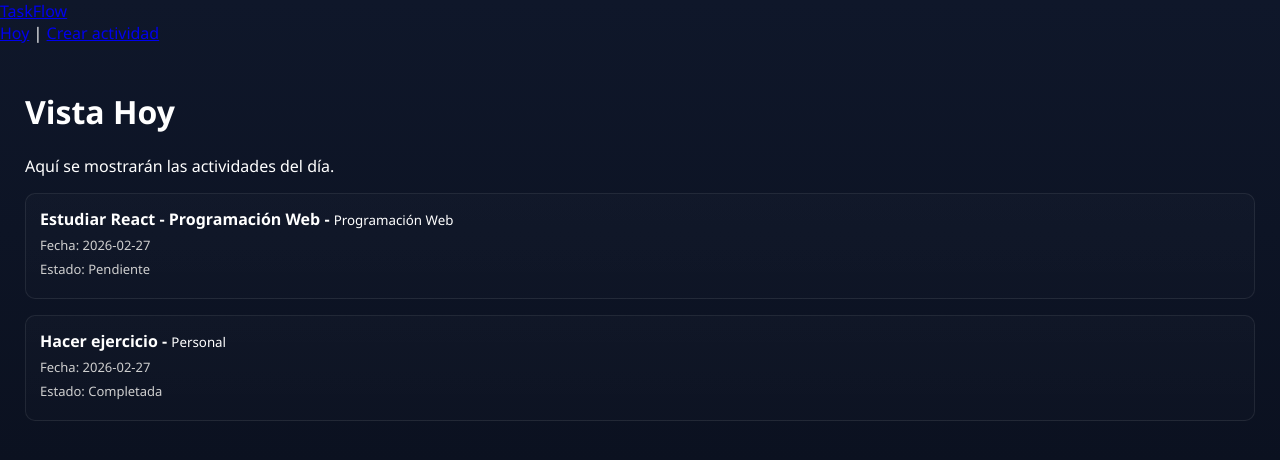
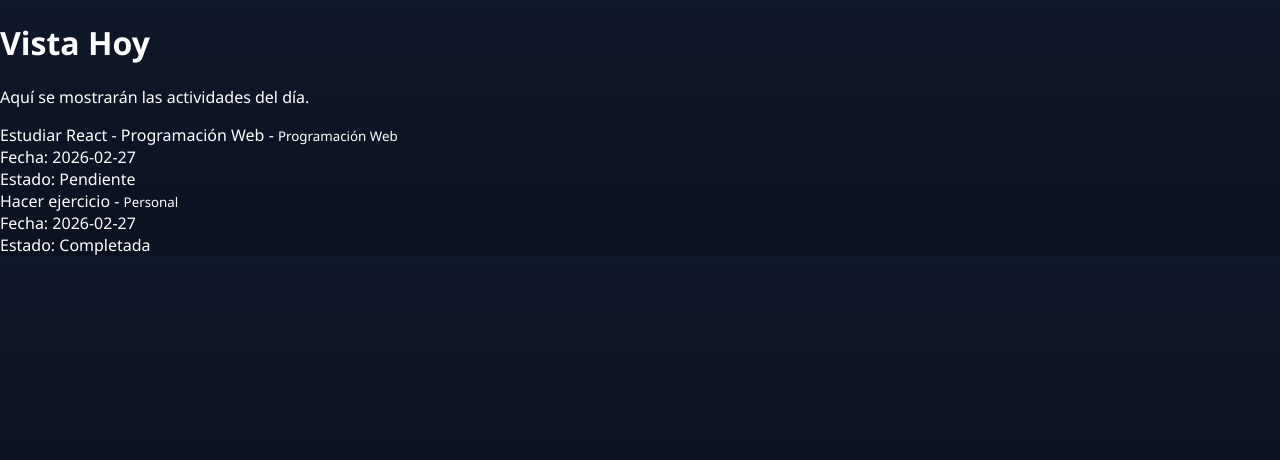
Before and after one commit to mariaescalona-blip/miniproyecto1, a React (Vite) app in the folder Frontend/: page / in a window 1280 px wide. Shown: the top 460 px of the page. Built offline with nearby package versions, Linux system fonts and the light colour scheme.

Commit message:
Update App.jsx

```diff
--- a/Frontend/src/App.jsx
+++ b/Frontend/src/App.jsx
@@ -1,24 +1,26 @@
-import React from 'react'
-import { Routes, Route, Link } from 'react-router-dom'
-import Hoy from './pages/Hoy.jsx'
-import CrearActividad from './pages/CrearActividad.jsx'
+import React from "react";
+import { Routes, Route } from "react-router-dom";
+
+import Hoy from "./pages/Hoy.jsx";
+import CrearActividad from "./pages/CrearActividad.jsx";
+
+function DetalleActividad() {
+  return <h2>Detalle de actividad</h2>;
+}
+
+function Progreso() {
+  return <h2>Vista de progreso</h2>;
+}
 
 export default function App() {
   return (
-    <div className="app-root">
-      <header className="app-header">
-        <Link to="/" className="brand">TaskFlow</Link>
-        <nav>
-          <Link to="/">Hoy</Link> | <Link to="/crear">Crear actividad</Link>
-        </nav>
-      </header>
-
-      <main className="container">
-        <Routes>
-          <Route path="/" element={<Hoy />} />
-          <Route path="/crear" element={<CrearActividad />} />
-        </Routes>
-      </main>
+    <div>
+      <Routes>
+        <Route path="/" element={<Hoy />} />
+        <Route path="/crear" element={<CrearActividad />} />
+        <Route path="/actividad/:id" element={<DetalleActividad />} />
+        <Route path="/progreso" element={<Progreso />} />
+      </Routes>
     </div>
-  )
+  );
 }
```
